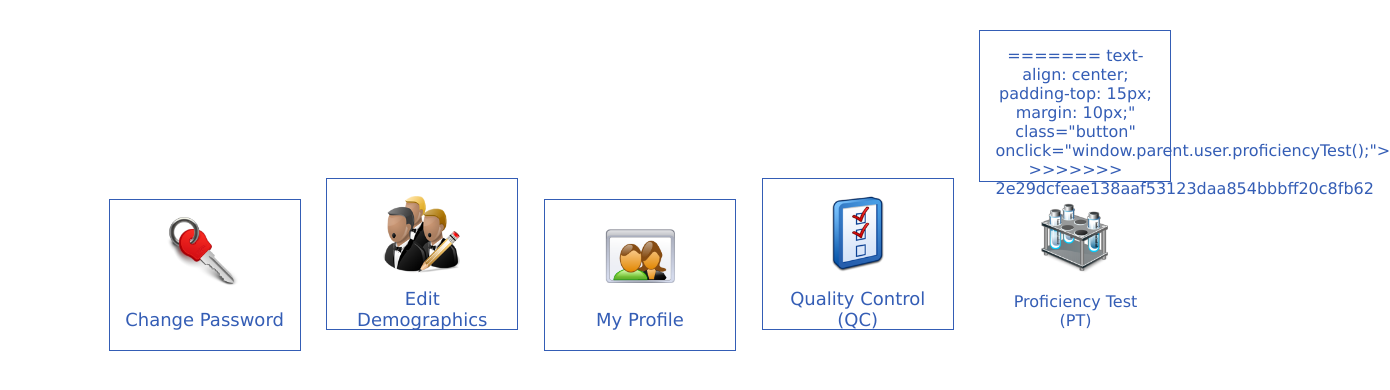
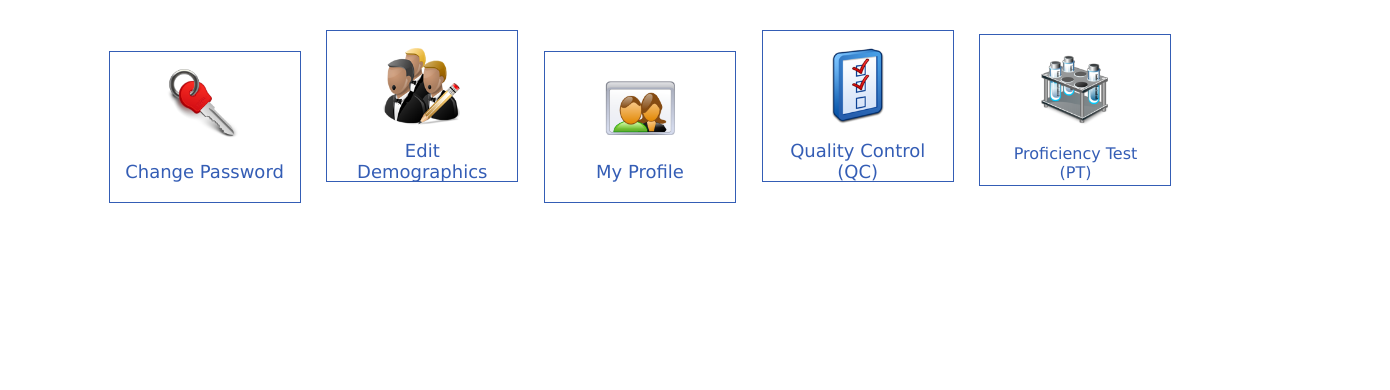
Before and after one commit to BaobabHealthTrust/HTS, a website: page public/views/my_account.html in a window 1280 px wide. Shown: the whole page, 1390 px wide, since content can reach past the window. Drawn offline with Linux system fonts and the light colour scheme.

Commit message:
Conflict on PC Button

```diff
--- a/public/views/my_account.html
+++ b/public/views/my_account.html
@@ -37,13 +37,8 @@
 </div>
 
 <div style="display: inline-block; border: 1px solid #345db5; height: 120px; width: 160px; color: #345db5;
-<<<<<<< HEAD
             text-align: center; padding-top: 15px; margin: 10px; font-size: 16px !important;" class="button"
             onclick="window.parent.proficiency.proficiencyTest();">
-=======
-            text-align: center; padding-top: 15px; margin: 10px;" class="button"
-            onclick="window.parent.user.proficiencyTest();">
->>>>>>> 2e29dcfeae138aaf53123daa854bbbff20c8fb62
     <img src="/images/proficiency_test.png" height="80" style="margin-bottom: 10px;"/>
     <br/>
     Proficiency Test (PT)
```
